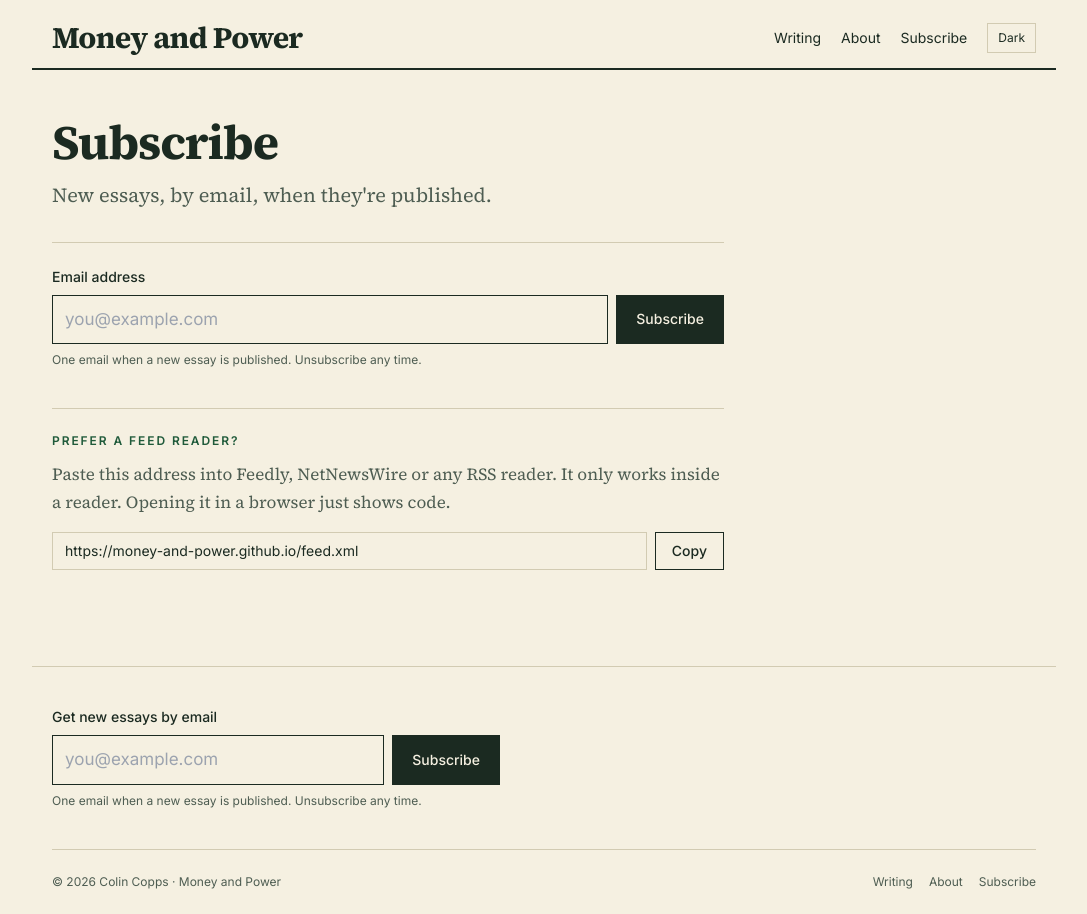
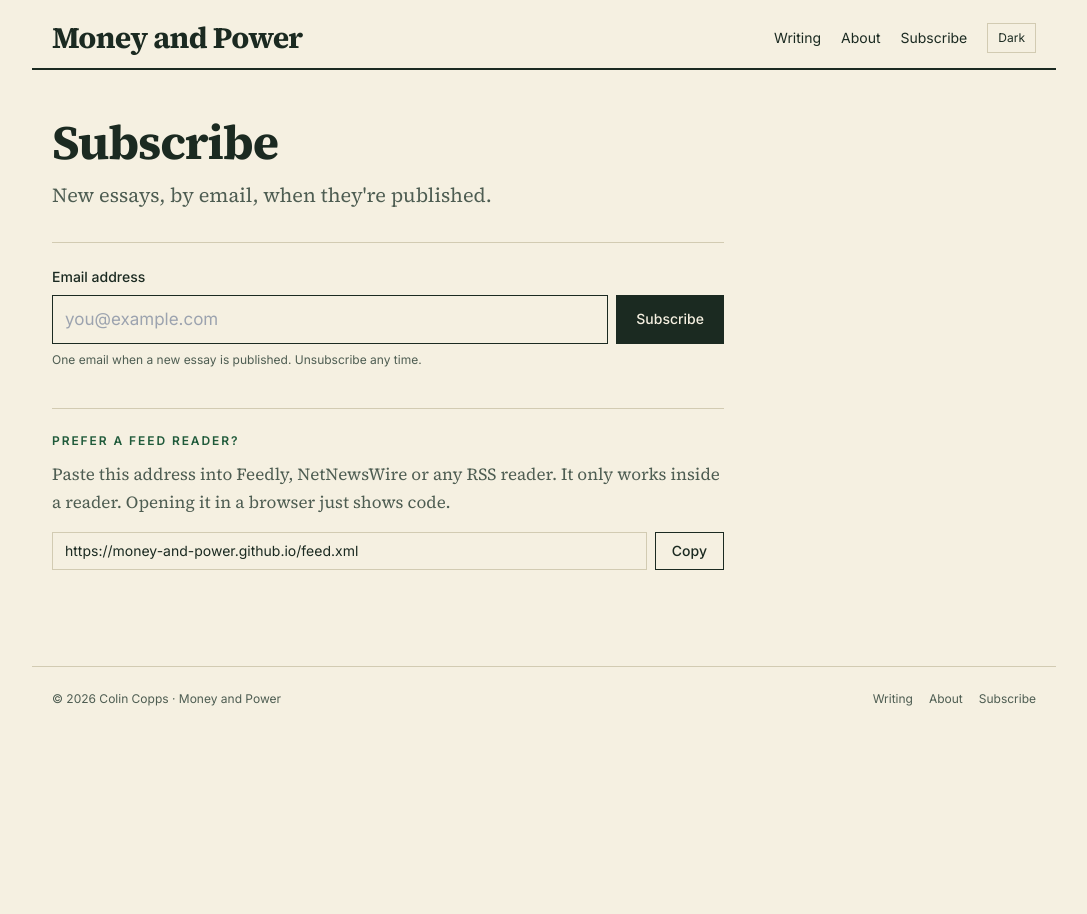
Before and after one commit to The-JournaI/the-journai.github.io, a Jekyll site: the page built from subscribe/index.html, in a window 1280 px wide. Shown: the whole page, without its empty margins (96-1183 px from the left). Built offline with Jekyll 4.4.1, drawn with Linux system fonts in a browser that asks for light colours; nearby versions of some CDN libraries.

Commit message:
Hide footer form on the Subscribe page
Co-Authored-By: Claude Sonnet 5.5 <noreply@anthropic.com>

```diff
--- a/_layouts/default.html
+++ b/_layouts/default.html
@@ -63,7 +63,7 @@
   </main>
 
   <footer class="mx-auto max-w-5xl px-5 mt-24 border-t border-rule">
-    {% if site.newsletter_username != "" %}
+    {% if site.newsletter_username != "" and page.url != "/subscribe/" %}
     <div class="py-10 border-b border-rule">
     <form action="https://buttondown.com/api/emails/embed-subscribe/{{ site.newsletter_username }}" method="post" target="popupwindow" onsubmit="window.open('https://buttondown.com/{{ site.newsletter_username }}', 'popupwindow')" class="font-sans max-w-md">
       <label for="footer-email" class="block text-sm font-medium mb-2">Get new essays by email</label>
```
Also changed, not shown: README.md.
